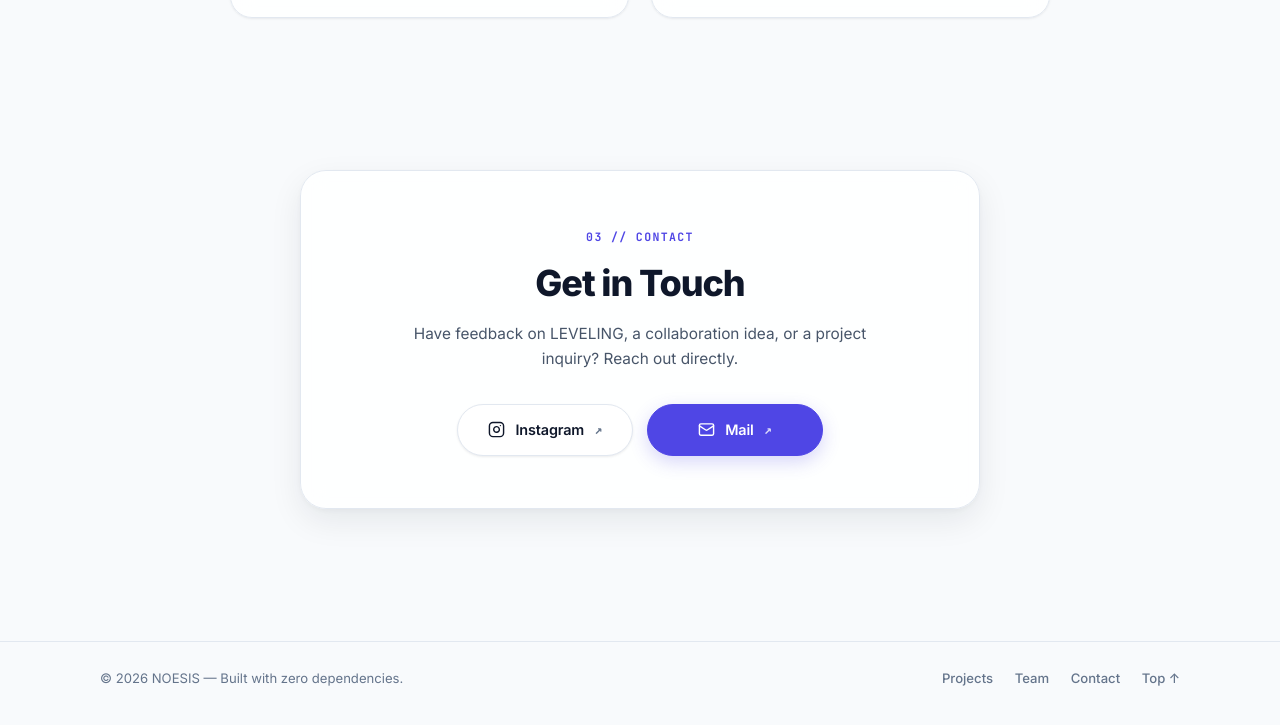
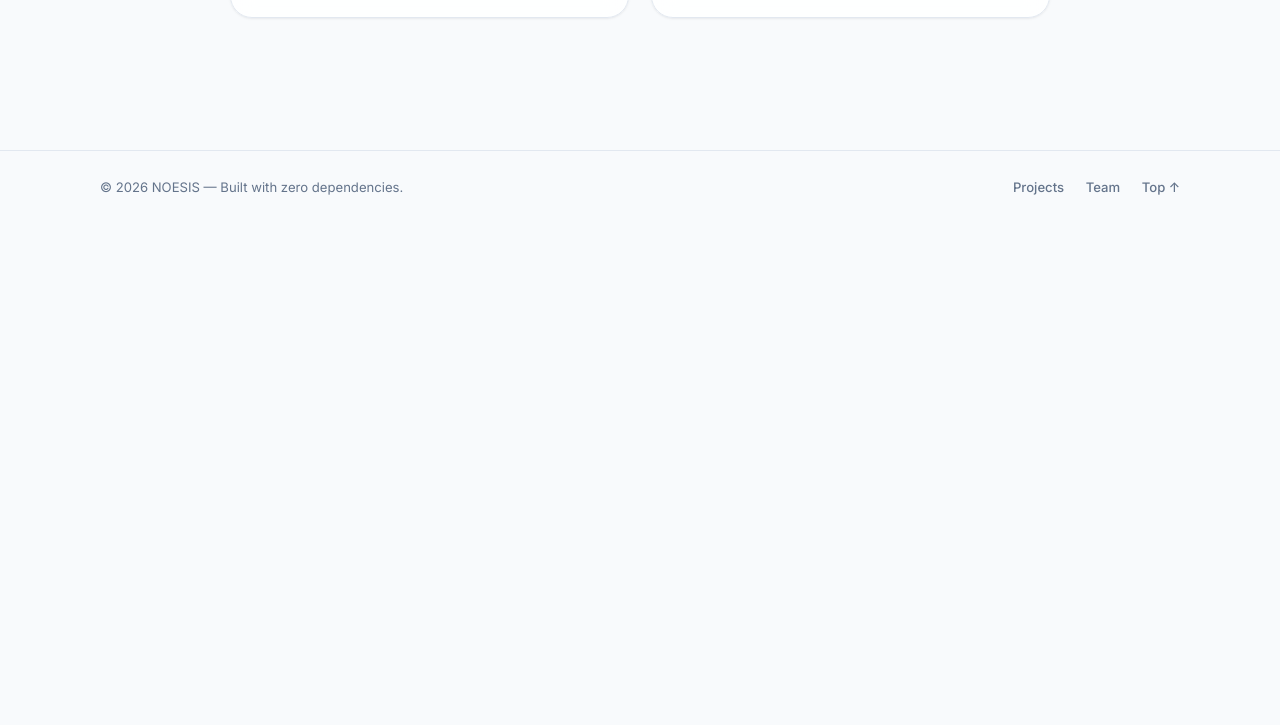
Before and after one commit to Dodgwekhd-creator/Noesis, a plain HTML site: page index.html in a window 1280 px wide. Shown: the part 2027-2752 px from the top of the page. After the commit the page ends 2313 px from the top, so only its background shows below. Drawn offline with Linux system fonts and the light colour scheme.

Commit message:
Remove contact section and update navigation
Removed contact section and updated navigation links.

```diff
--- a/index.html
+++ b/index.html
@@ -54,16 +54,10 @@
           <div class="nav-links" id="navLinks">
             <a href="#projects">Projects</a>
             <a href="#team">Team</a>
-            <a href="#contact">Contact</a>
           </div>
 
-          <a
-            href="https://dodgwekhd-creator.github.io/LEVELING-v4.0/"
-            target="_blank"
-            rel="noopener noreferrer"
-            class="nav-cta"
-          >
-            Launch LEVELING ↗
+          <a href="#projects" class="nav-cta">
+            Explore Builds ↓
           </a>
 
           <button type="button" class="mobile-menu-btn" id="mobileMenuBtn" aria-label="Toggle navigation menu" aria-expanded="false">
@@ -134,60 +128,15 @@
         <!-- Populated dynamically from NOESIS_TEAM -->
         <div class="team-grid" id="teamGrid"></div>
       </section>
-
-      <!-- 5. CONTACT SECTION (#contact) — CLEAN INSTAGRAM & MAIL BUTTONS -->
-      <section id="contact" class="container">
-        <div class="contact-card surface-card reveal">
-          <span class="eyebrow">03 // CONTACT</span>
-          <h2>Get in Touch</h2>
-          <p>
-            Have feedback on LEVELING, a collaboration idea, or a project inquiry? Reach out directly.
-          </p>
-
-          <div class="contact-btn-row">
-            <!-- 1) Instagram Button (Pranika) -->
-            <a
-              href="https://instagram.com/pranika_xo_7"
-              target="_blank"
-              rel="noopener noreferrer"
-              class="contact-btn contact-btn--instagram"
-              aria-label="Follow or message on Instagram"
-            >
-              <svg width="17" height="17" viewBox="0 0 24 24" fill="none" stroke="currentColor" stroke-width="2" stroke-linecap="round" stroke-linejoin="round" aria-hidden="true">
-                <rect x="2" y="2" width="20" height="20" rx="5" ry="5"></rect>
-                <path d="M16 11.37A4 4 0 1 1 12.63 8 4 4 0 0 1 16 11.37z"></path>
-                <line x1="17.5" y1="6.5" x2="17.51" y2="6.5"></line>
-              </svg>
-              <span>Instagram</span>
-              <span class="btn-arrow" aria-hidden="true">↗</span>
-            </a>
-
-            <!-- 2) Mail Button -->
-            <a
-              href="mailto:priya22635@gmail.com"
-              class="contact-btn contact-btn--mail"
-              aria-label="Send an email to NOESIS"
-            >
-              <svg width="17" height="17" viewBox="0 0 24 24" fill="none" stroke="currentColor" stroke-width="2" stroke-linecap="round" stroke-linejoin="round" aria-hidden="true">
-                <rect x="2" y="4" width="20" height="16" rx="2"></rect>
-                <path d="m22 7-8.97 5.7a1.94 1.94 0 0 1-2.06 0L2 7"></path>
-              </svg>
-              <span>Mail</span>
-              <span class="btn-arrow" aria-hidden="true">↗</span>
-            </a>
-          </div>
-        </div>
-      </section>
     </main>
 
-    <!-- 6. MINIMALIST SINGLE-ROW FOOTER -->
+    <!-- 5. MINIMALIST SINGLE-ROW FOOTER -->
     <footer class="site-footer">
       <div class="container footer-inner">
         <div>© 2026 NOESIS — Built with zero dependencies.</div>
         <div class="footer-links">
           <a href="#projects">Projects</a>
           <a href="#team">Team</a>
-          <a href="#contact">Contact</a>
           <a href="#top">Top ↑</a>
         </div>
       </div>
@@ -195,7 +144,7 @@
   </div>
 
   <!-- =========================================================================
-       TEAM MEMBER DETAIL MODAL (Strictly no email addresses)
+       TEAM MEMBER DETAIL MODAL
        ========================================================================= -->
   <div class="modal-backdrop" id="memberModal" role="dialog" aria-modal="true" aria-labelledby="modalMemberName">
     <div class="modal-card">
```
